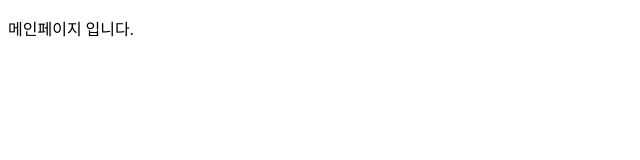
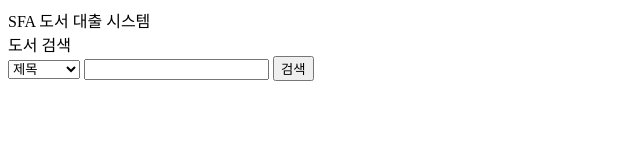
Before and after one commit to fish2203/DosukoFE, a plain HTML site: page main.html in a window 1280 px wide. Shown: the whole page, without its empty margins (0-640 px from the left). Drawn offline with Linux system fonts and the light colour scheme.

Commit message:
startMain

```diff
--- a/main.html
+++ b/main.html
@@ -7,6 +7,29 @@
   <title>SFA 도서 대출 시스템</title>
 </head>
 <body>
-  <p>메인페이지 입니다.</p>
+  <header>
+    <div class="mainName">SFA 도서 대출 시스템</div>
+  </header>
+
+  <!-- 도서검색 -->
+  <section class="searchSection">
+    <div class="title">도서 검색</div>
+    <div class="search">
+      <form class="findbook" action="" method="post">
+        <select name="tag" id="tag">
+          <option value="title">제목</option>
+          <option value="author">저자</option>
+          <option value="number">도서번호</option>
+        </select>
+        <input type="text"/>
+        <input type="button" value="검색">
+      </form>
+    </div>
+  </section>
+
+  <!-- 나의 현황 -->
+  <section class="nowMySection">
+
+  </section>
 </body>
 </html>
```
